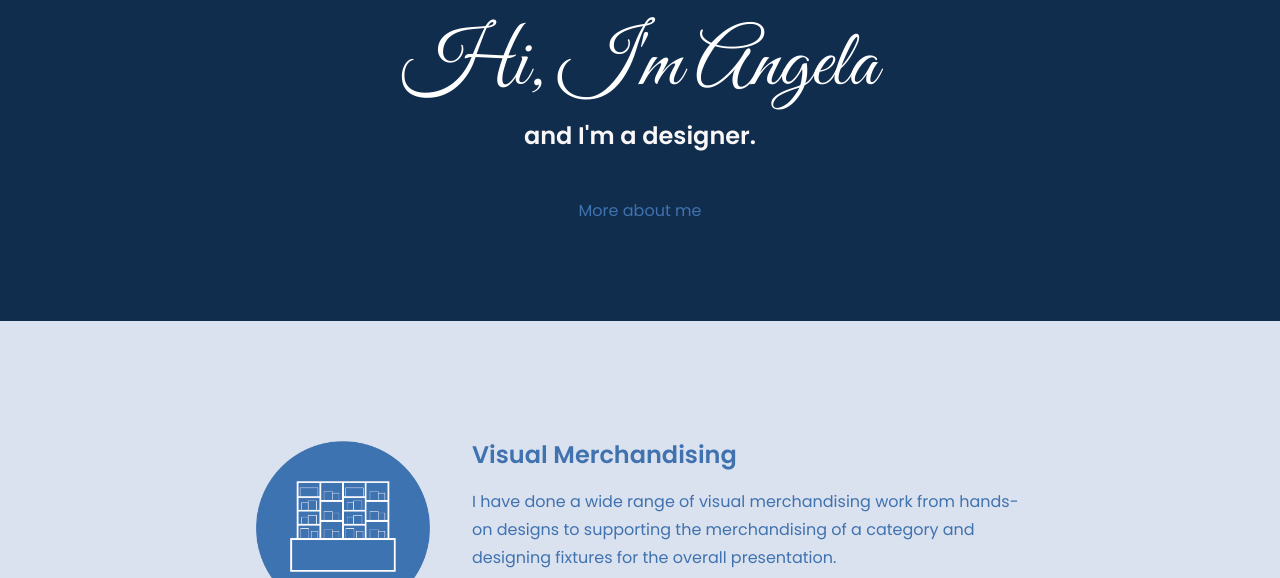
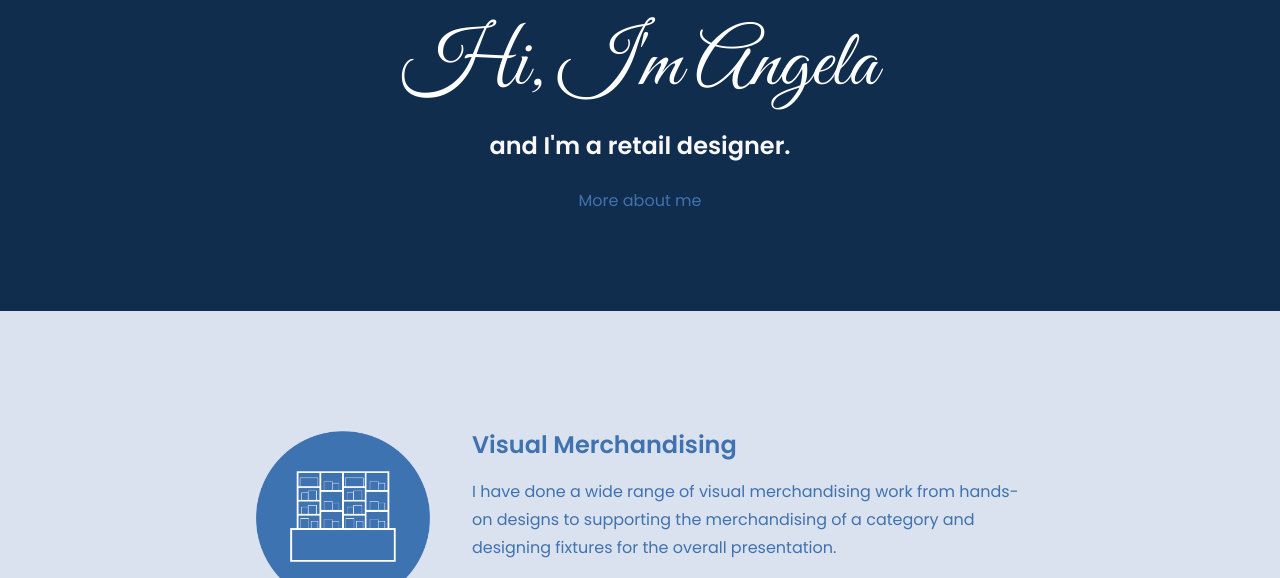
Before and after one commit to angela159/WebsitePortfolio, a plain HTML site: page index.html in a window 1280 px wide. Shown: the part 222-800 px from the top of the page. Drawn offline with nearby package versions, Linux system fonts and the light colour scheme.

Commit message:
Copy update on index page and footer logo

```diff
--- a/css/styles.css
+++ b/css/styles.css
@@ -52,7 +52,7 @@ a:hover {
 
 .intro-subheader-text {
     color: #f9f7f7;
-    padding: 0 0 30px;
+    padding: 10px 0 10px;
 }
 
 .intro-description {
@@ -708,6 +708,10 @@ hr {
         padding-top: 30px;
     }
 
+    .footer-logo {
+        width: 8%;
+    }
+
     .footer-links {
         font-size: .75rem;
     }
--- a/index.html
+++ b/index.html
@@ -27,7 +27,7 @@
         <a href="about-me.html"><img class="intro-logo" src="images/Logo.png"></a>
         <div class=" intro-header">
             <h1>Hi, I'm Angela</h1>
-            <h3 class="intro-subheader-text">and I'm a designer.</h3>
+            <h3 class="intro-subheader-text">and I'm a retail designer.</h3>
         </div>
         <div class="intro-description">
             <p></p>
```
Also changed, not shown: merchandising.html (+2 -2 lines).
